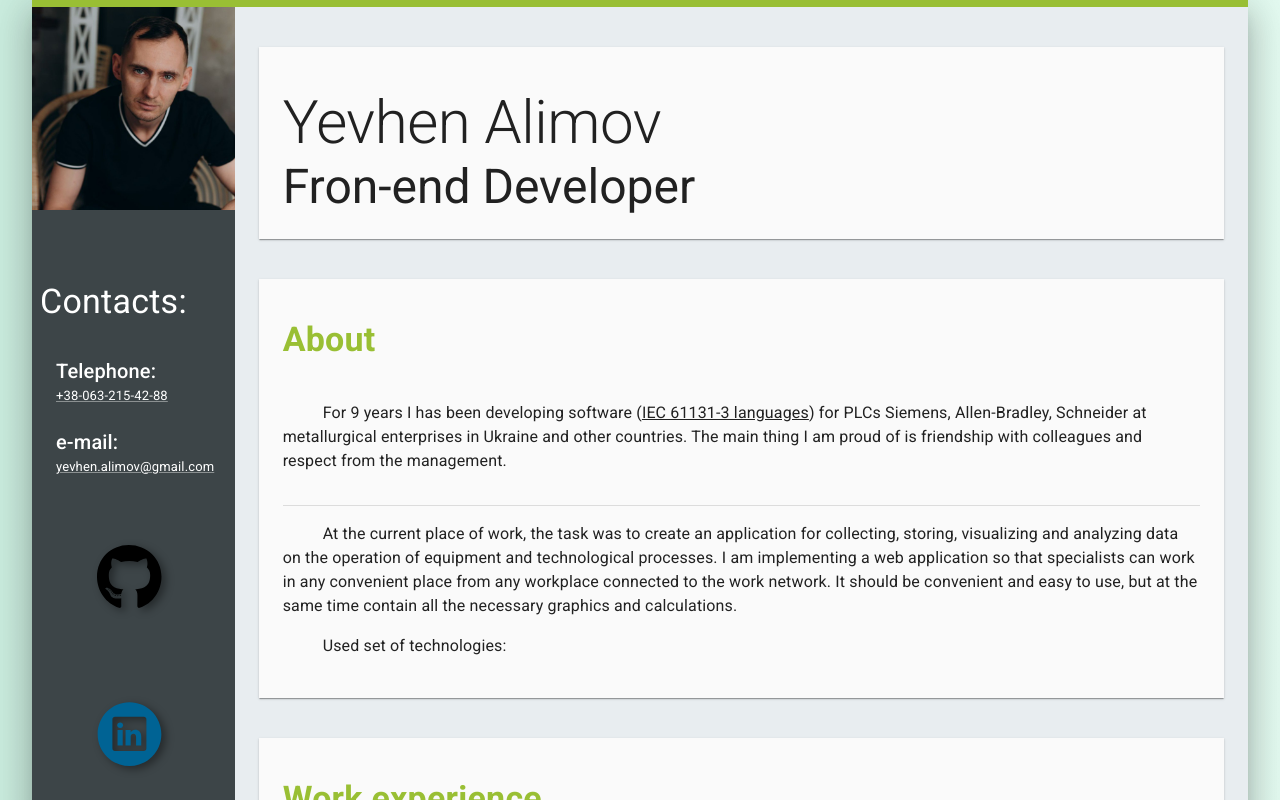
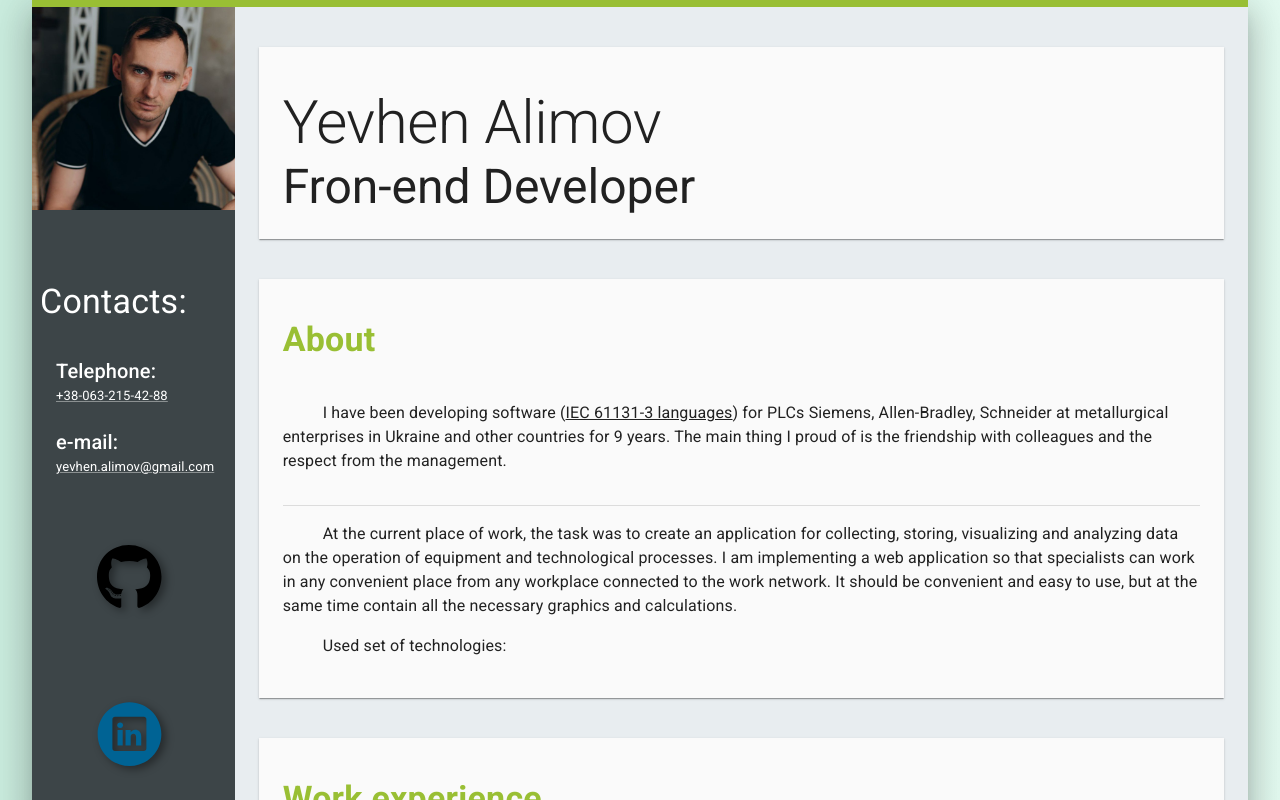
Before and after one commit to EugeneAlimov/resume, a React (Create React App) app: page / in a window 1280 px wide. Shown: the top 800 px of the page. Built offline with nearby package versions, Linux system fonts and the light colour scheme.

Commit message:
fixed grammar errors

```diff
--- a/src/Components/WorkSkills.jsx
+++ b/src/Components/WorkSkills.jsx
@@ -43,13 +43,13 @@ const WorkSkills = () => {
               variant="body1"
               paragraph={true}
             >
-              For 9 years I has been developing software (
+              I have been developing software (
               <Link color="inherit" href="https://en.wikipedia.org/wiki/IEC_61131-3">
                 IEC 61131-3 languages
               </Link>
               ) for PLCs Siemens, Allen-Bradley, Schneider at metallurgical enterprises in Ukraine
-              and other countries. The main thing I am proud of is friendship with colleagues and
-              respect from the management.
+              and other countries for 9 years. The main thing I proud of is the friendship with colleagues and
+              the respect from the management.
             </Typography>
           </Box>
           <Box>
```
